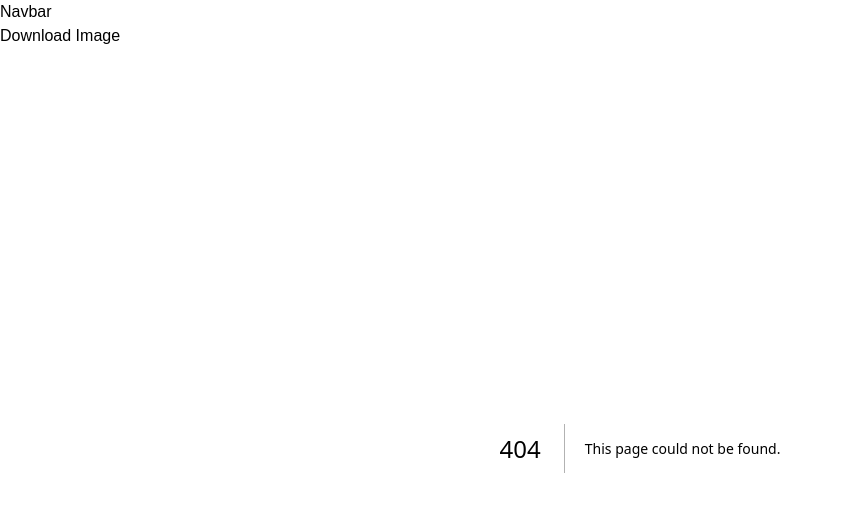
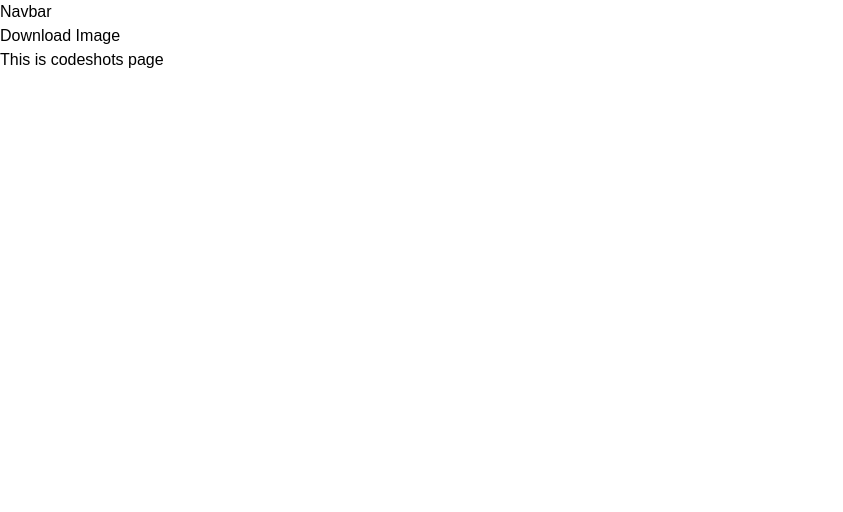
Before and after one commit to Ayusht0mar/delta, a Next.js app: page /codeshots in a window 1280 px wide. Before the commit this address had no page. Shown: the top 512 px of the page, without its empty margins (0-843 px from the left). Built offline with nearby package versions, Linux system fonts and the light colour scheme.

Commit message:
CodeShots Page created

```diff
--- /dev/null
+++ b/src/app/(tools)/codeshots/page.tsx
@@ -0,0 +1,9 @@
+const CodeShotsPage = () => {
+    return (
+        <div>
+            This is codeshots page
+        </div>
+     );
+}
+
+export default CodeShotsPage;
```
